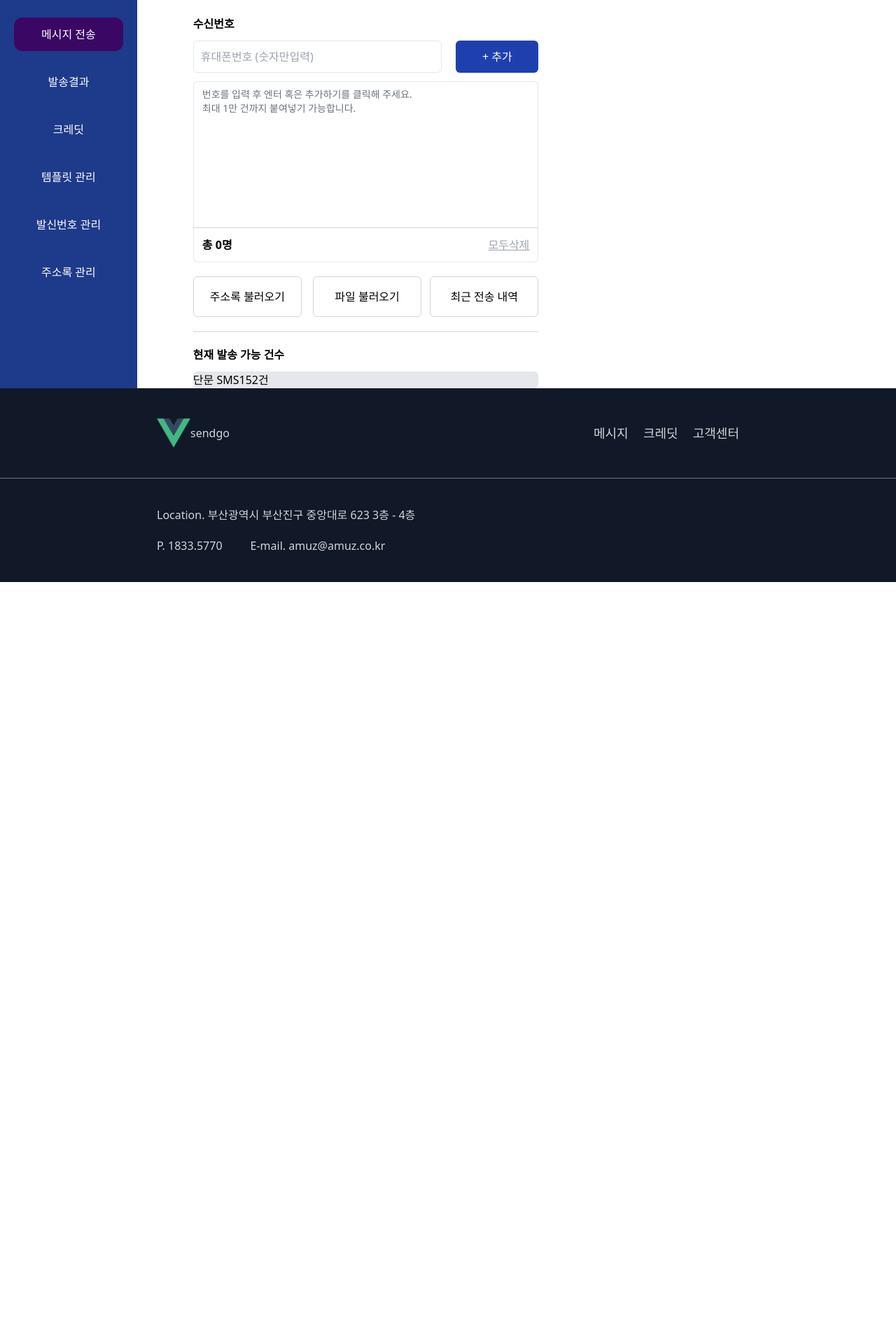
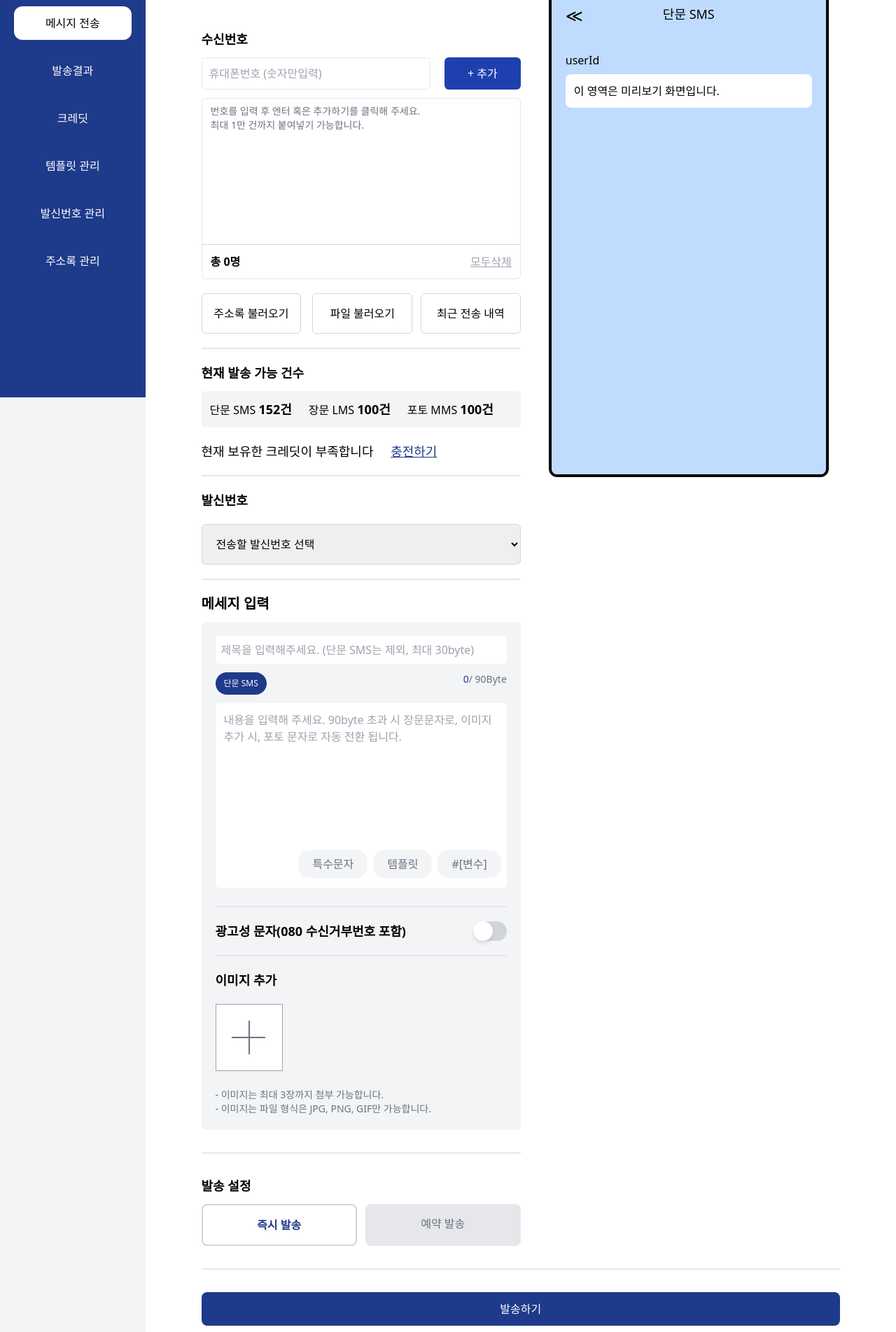
Before and after one commit to woooogenius/dashboard, a Vue app in the folder vue-dashboard/: page /send in a window 1280 px wide. Shown: the part 296-2200 px from the top of the page at 70% size. Before the commit the page ends 1128 px from the top, so only its background shows below. Built offline with nearby package versions, Linux system fonts and the light colour scheme.

Commit message:
feat:send page

```diff
--- a/vue-dashboard/src/components/SideBarMenu.vue
+++ b/vue-dashboard/src/components/SideBarMenu.vue
@@ -1,6 +1,6 @@
 
 <template>
-    <div class='bg-blue-900 text-white w-56 px-5 py-10 rounded-tr-2xl'>
+    <div class='bg-blue-900 text-white w-240 h-screen px-5 py-10 rounded-tr-2xl'>
         <div>
             <p class='text-xl text-bold mb-5'>userId</p>
 
@@ -22,12 +22,12 @@
             </div>
         </div> <!--top-->
 
-        <div class='py-10'>
+        <div class='py-6'>
 
             <RouterLink v-for="(menuItem, index) in menuItems"
                 :key="index"
-                class="block p-3 rounded-xl text-center mb-5 cursor-pointer transition delay-75 hover:bg-purple-950"
-                :class="{ 'bg-purple-950 text-white': activeMenu === index }"
+                class="block p-3 rounded-xl text-center mb-5 cursor-pointer transition delay-75 hover:bg-white hover:text-black"
+                :class="{ 'bg-white text-black': activeMenu === index }"
                 :to="menuItem.path"
                 @click="setActiveMenu(index)">
 
--- a/vue-dashboard/src/views/SendMessage.vue
+++ b/vue-dashboard/src/views/SendMessage.vue
@@ -18,13 +18,13 @@
             </ul>
         </div>
 
-        <div class="bg-white px-20 pt-5 flex flex-row">
+        <div class="bg-white px-20 pt-5 flex flex-row flex-wrap pb-40">
 
-            <div>
+            <div class="w-1/2">
                 <p class="text-sm text-gray-500">- 간편하게 한 화면에서 단문, 장문, 포토메세지를 발송할 수 있습니다.</p>
                 <p class="text-sm text-gray-500">- 90Byte 초과 시 장문문자로 자동 전환되며, 최대 2,000Byte까지 작성이 가능합니다.</p>
 
-                <h4 class="text-md font-bold mt-10 mb-3">수신번호</h4>
+                <h4 class="text-lg font-bold mt-10 mb-3">수신번호</h4>
                 <div>
                     <form class="flex">
                         <input class="w-9/12 border border-gray-200 text-md p-2.5 rounded-md" type="text" placeholder="휴대폰번호 (숫자만입력)">
@@ -52,27 +52,148 @@
                 <div class="border border-gray-200 w-full my-5"></div>
 
 
-                <h4 class="text-md font-bold">현재 발송 가능 건수</h4>
-                <ul class="mt-3 bg-gray-200 rounded-md">
-                    <li class="flex">
-                        <p>단문 SMS</p>
-                        <p>152건</p>
+                <h4 class="text-lg font-bold">현재 발송 가능 건수</h4>
+                <ul class="mt-3 bg-gray-100 rounded-md flex ">
+                    <li class="">
+                        <p class="p-3">단문 SMS <span class="text-lg font-bold">152건</span> </p>
                     </li>
+
+                    <li class="">
+                        <p class="p-3">장문 LMS <span class="text-lg font-bold">100건</span> </p>
+                    </li>
+
+                    <li class="">
+                        <p class="p-3">포토 MMS <span class="text-lg font-bold">100건</span> </p>
+                    </li>
+
+
                 </ul>
 
-            </div> <!-- left -->
+                <div class="mt-5">
+                    <p class="text-lg">현재 보유한 크레딧이 부족합니다 <span class="text-lg text-blue-900 underline ml-5">충전하기</span></p>
+                </div>
 
-            <div>
+                <div class="border border-gray-200 w-full my-5"></div>
+
+                <div>
+                    <h4 class="text-lg font-bold mb-5">발신번호</h4>
+
+                    <select name="select_num" id="selectNum" class="border border-gray-300 w-full p-4 rounded-md">
+                        <option value="">전송할 발신번호 선택</option>
+                        <option value="1">010-1111-2222</option>
+                        <option value="2">010-3333-4444</option>
+                    </select>
+                </div>
+
+                <div class="border border-gray-200 w-full my-5"></div>
+
+                <h4 class="text-xl font-bold mb-3">메세지 입력</h4>
+
+                <div class="bg-gray-100 p-5 rounded-md">
+                    <input type="text" class="w-full p-2 rounded-md" placeholder="제목을 입력해주세요. (단문 SMS는 제외, 최대 30byte)">
+
+                    <div class="flex justify-between mt-3">
+                        <p class="bg-blue-900 text-white rounded-2xl px-3 py-2 text-xs">단문 SMS</p>
+                        <div class="text-sm">
+                            <span class="text-blue-900">{{textLength}} </span>
+                            <span class="text-gray-500">/ 90Byte</span>
+                        </div>
+                    </div>
+
+                    <div class="w-full relative">
+                        <textarea @change="onChangeTextArea" name="textarea" id="textArea" cols="30" rows="10" class="resize-none w-full mt-3 rounded-md p-3" placeholder="내용을 입력해 주세요. 90byte 초과 시 장문문자로, 이미지 추가 시, 포토 문자로 자동 전환 됩니다."></textarea>
+                        <ul class="absolute right-2 bottom-5 flex text-gray-500">
+                            <li class="bg-gray-100 px-5 py-2 rounded-2xl mr-2">특수문자</li>
+                            <li class="bg-gray-100 px-5 py-2 rounded-2xl mr-2">템플릿</li>
+                            <li class="bg-gray-100 px-5 py-2 rounded-2xl">#[변수]</li>
+                        </ul>
+                    </div>
+
+                    <div class="border border-gray-200 w-full my-5"></div>
+
+                    <div class="flex justify-between">
+                        <p class="text-lg font-bold">광고성 문자(080 수신거부번호 포함)</p>
+                         <button
+                            @click="toggleSwitch"
+                            :class="{ 'bg-blue-500': isActive, 'bg-gray-300': !isActive }"
+                            class="w-12 h-7 rounded-full focus:outline-none"
+                            >
+                            <span
+                                :class="{ 'translate-x-2.5': isActive, '-translate-x-2.5': !isActive }"
+                                class="inline-block w-7 h-7 bg-white rounded-full shadow-md transform transition"
+                            ></span>
+                        </button>
+
+                    </div>
+
+                    <div class="border border-gray-200 w-full my-5"></div>
+
+                    <h4 class="text-lg font-bold mb-5">이미지 추가</h4>
+
+                    <input id="add_image" type="file" hidden>
+                   <label for="add_image" class="block w-24 h-24 border border-gray-400 relative cursor-pointer mb-6 bg-white">
+                        <div class="absolute inset-0 flex justify-center items-center">
+                            <div class="w-12 h-0.5 bg-gray-500"></div>
+                            <div class="w-0.5 h-12 bg-gray-500 -translate-x-6"></div>
+                        </div>
+                    </label>
+
+                    <p class="text-gray-500 text-sm">- 이미지는 최대 3장까지 첨부 가능합니다.</p>
+                    <p class="text-gray-500 text-sm">- 이미지는 파일 형식은 JPG, PNG, GIF만 가능합니다.</p>
 
 
 
-            </div><!-- right -->
+
+                </div>
+
+                <div class="border border-gray-200 w-full my-8"></div>
+
+                <div>
+                    <h4 class="text-lg font-bold mb-3">발송 설정</h4>
+
+                    <ul class="flex text-center justify-between">
+                        <li v-for="(btnItem, idx) in btnItems" :key="idx"  @click='toggleClickBtn(idx)' :class="{'border-2 border-blue-900 text-blue-900 font-bold' : onClickBtn === idx, 'bg-gray-200 border-0 text-gray-500':onClickBtn !== idx, 'mr-3': idx !== btnItems.length - 1}" class="w-6/12 rounded-lg border border-gray-300 p-4 transition ">{{btnItem.text}}</li>
+                    </ul>
+                </div>
 
 
 
 
 
+
+            </div> <!-- left -->
+
+            <div class="w-1/2 p-10">
+
+                <div class="border-4 border-black w-400 h-700 rounded-xl sticky left-0 top-10">
+                    <div class="w-full h-full bg-blue-200 rounded-lg">
+                        <div class="relative p-5">
+                            <p class="absolute left-5 top-5 text-2xl">≪</p>
+                            <p class="text-center text-lg">단문 SMS</p>
+                        </div>
+
+                        <div class="px-5 mt-5">
+                            <p class="mb-2">userId</p>
+                            <div class="w-full h-auto bg-white p-3 rounded-lg overflow-auto break-words">{{ textAreaValue }}</div>
+                        </div>
+                    </div>
+
+
+                </div>
+
+
+            </div><!-- right -->
+
+            <div class="border border-gray-200 w-full my-8"></div>
+
+            <div class="w-full">
+                <button class="w-full text-white bg-blue-900 p-3 rounded-lg">발송하기</button>
+            </div>
+
+
+
         </div>
+
 
 
 
@@ -82,7 +203,7 @@
 
 <script setup>
 
-    import {ref} from 'vue';
+    import {onMounted, ref} from 'vue';
 
     const menuItems = [
         { path : '/send', text : '메시지 전송'},
@@ -95,6 +216,50 @@
         activeMenu.value = idx
     }
 
+
+    const isActive = ref(false)
+    const toggleSwitch = ()=>{
+        isActive.value = !isActive.value;
+    }
+
+    const textLength = ref(0)
+    const textAreaValue = ref('이 영역은 미리보기 화면입니다.')
+
+    const onChangeTextArea = (e)=>{
+       textLength.value = e.target.value.length
+       textAreaValue.value = e.target.value
+       if(textLength.value === 0){
+        textAreaValue.value = '이 영역은 미리보기 화면입니다.'
+       }else if(textLength.value > 90){
+        window.alert('90byte 이하로 작성해주세요')
+        textAreaValue.value = textAreaValue.value.slice(0,90)
+
+
+
+       }
+
+    }
+
+
+    onMounted(() => {
+        textLength
+        textAreaValue
+    })
+
+
+
+    const onClickBtn = ref(0)
+    const btnItems = [
+        {text : '즉시 발송'},
+        {text : '예약 발송'},
+    ]
+    const toggleClickBtn = (idx)=>{
+        onClickBtn.value = idx
+    }
+
+
+
+
 </script>
 <style scoped>
 
--- a/vue-dashboard/tailwind.config.js
+++ b/vue-dashboard/tailwind.config.js
@@ -4,7 +4,15 @@ module.exports = {
   purge: ['./index.html', './src/**/*.{vue,js,ts,jsx,tsx}'],
    darkMode: false, // or 'media' or 'class'
    theme: {
-     extend: {},
+     extend: {
+      height : {
+        '700' : '700px'
+      },
+      width : {
+        '400' : '400px',
+        '240' : '240px',
+      }
+     },
    },
    variants: {
      extend: {},
```
Also changed, not shown: 1 other file (tests, documents, lock files or other folders).
